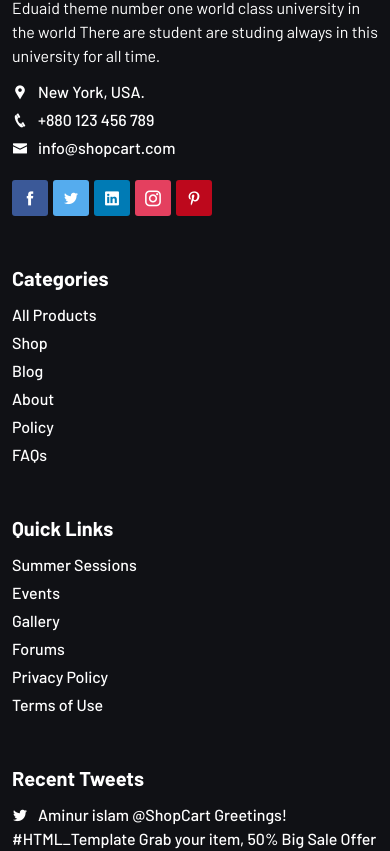
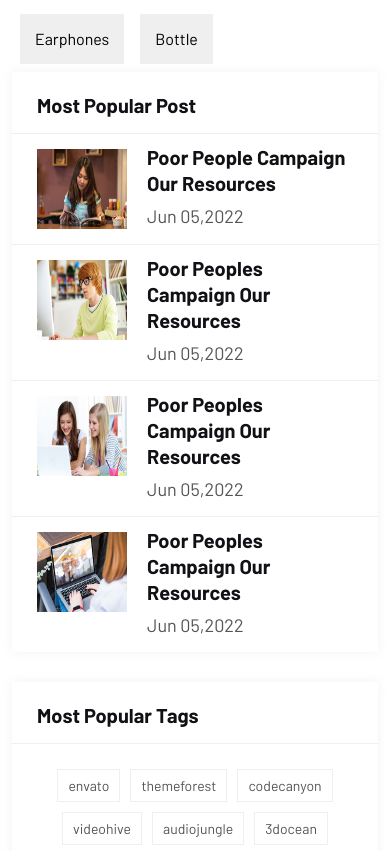
Before and after one commit to Arsdev998/shop-cart, a React (Vite) app: page /shop in a window 390 px wide. Shown: the part 6139-6990 px from the top of the page. Built offline with nearby package versions, Linux system fonts and the light colour scheme.

Commit message:
product display

```diff
--- a/src/main.jsx
+++ b/src/main.jsx
@@ -17,6 +17,7 @@ import { createBrowserRouter, RouterProvider } from "react-router-dom";
 import Home from "./home/Home.jsx";
 import Blog from "./blog/Blog.jsx";
 import Shop from "./shop/Shop.jsx";
+import SingleProduct from "./shop/SingleProduct.jsx";
 
 const router = createBrowserRouter([
   {
@@ -25,7 +26,8 @@ const router = createBrowserRouter([
     children: [
       { path: "/", element: <Home /> },
       { path: "/blog", element: <Blog /> },
-      {path:'/shop',element:<Shop/>}
+      { path: "/shop", element: <Shop /> },
+      {path:"shop/:id", element:<SingleProduct/>}
     ],
   },
 ]);
--- /dev/null
+++ b/src/shop/PopularPost.jsx
@@ -0,0 +1,60 @@
+import React from "react";
+import { Link } from "react-router-dom";
+const title = "Most Popular Post";
+const postList = [
+  {
+    id: 1,
+    imgUrl: "/src/assets/images/blog/10.jpg",
+    imgAlt: "rajibraj91",
+    title: "Poor People Campaign Our Resources",
+    date: "Jun 05,2022",
+  },
+  {
+    id: 2,
+    imgUrl: "/src/assets/images/blog/11.jpg",
+    imgAlt: "rajibraj91",
+    title: "Poor Peoples Campaign Our Resources",
+    date: "Jun 05,2022",
+  },
+  {
+    id: 3,
+    imgUrl: "/src/assets/images/blog/12.jpg",
+    imgAlt: "rajibraj91",
+    title: "Poor Peoples Campaign Our Resources",
+    date: "Jun 05,2022",
+  },
+  {
+    id: 4,
+    imgUrl: "/src/assets/images/blog/09.jpg",
+    imgAlt: "rajibraj91",
+    title: "Poor Peoples Campaign Our Resources",
+    date: "Jun 05,2022",
+  },
+];
+const PopularPost = () => {
+  return (
+    <div className="widget widget-post ">
+      <div className="widget-header">
+        <h5 className="title">{title}</h5>
+      </div>
+
+      <ul className="widget-wrapper">
+        {
+            postList.map((blog,i)=> (
+                <li key={i} className="d-flex flex-wrap justify-content-between">
+                    <div className="post-thumb">
+                        <Link to={`/blog/${blog.id}`}><img src={blog.imgUrl} alt="" /></Link>
+                    </div>
+                    <div className="post-content">
+                        <Link to={`/blog/${blog.id}`}><h5>{blog.title}</h5></Link>
+                        <p>{blog.date}</p>
+                    </div>
+                </li>
+            ))
+        }
+      </ul>
+    </div>
+  );
+};
+
+export default PopularPost;
--- a/src/shop/ProductCard.jsx
+++ b/src/shop/ProductCard.jsx
@@ -3,7 +3,6 @@ import { Link } from "react-router-dom";
 import Ratting from "../components/Ratting";
 
 const ProductCard = ({ GridList, product }) => {
-  console.log(product);
   return (
     <div
       className={`shop-product-wrap row justify-content-center ${
@@ -16,8 +15,7 @@ const ProductCard = ({ GridList, product }) => {
             {/* product images */}
             <div className="product-thumb">
               <div className="pro-thumb">
-                <img
-                 src={product.img} alt="" />
+                <img src={product.img} alt="" />
               </div>
               {/* product action link */}
               <div className="product-action-link">
--- /dev/null
+++ b/src/shop/ProductDisplay.jsx
@@ -0,0 +1,11 @@
+import React from 'react'
+
+const ProductDisplay = ({item}) => {
+    console.log(item);
+    const {name, id, price, ratingsCount} = item
+  return (
+    <div>ProductDisplay:{name}</div>
+  )
+}
+
+export default ProductDisplay
--- a/src/shop/Seacrh.jsx
+++ b/src/shop/Seacrh.jsx
@@ -24,19 +24,29 @@ const Seacrh = ({ products, GridList }) => {
 
       {/* showing serach result */}
       <div className="">
-        {
-          seacrhTerm && filteredProducts.map((product)=> (
+        {seacrhTerm &&
+          filteredProducts.map((product) => (
             <Link key={product.id} to={`/shop/${product.id}`}>
               <div className="d-flex gap-3 p-2">
                 <div className="">
                   <div className="pro-thumb h-25">
-                        <img src={product.img} alt="" width={70} className="flex-{grow|shrink|-0}"/>
+                    <img
+                      src={product.img}
+                      alt=""
+                      width={70}
+                      className="flex-{grow|shrink|-0}"
+                    />
                   </div>
+                </div>
+                <div className="product-content">
+                  <p>
+                    <Link to={`/shop/${product.id}`}>{product.name}</Link>
+                  </p>
+                  <h6>${product.price}</h6>
                 </div>
               </div>
             </Link>
-          ))
-        }
+          ))}
       </div>
     </div>
   );
--- a/src/shop/Shop.jsx
+++ b/src/shop/Shop.jsx
@@ -5,6 +5,9 @@ import Data from "../products.json";
 import ProductCard from "./ProductCard";
 import Pagination from "./Pagination";
 import Seacrh from "./Seacrh";
+import ShopCategory from "./ShopCategory";
+import PopularPost from "./PopularPost";
+import Tags from "./Tags";
 const Shop = () => {
   const [GridList, SetGridList] = useState(true);
   const [products, setProducts] = useState(Data);
@@ -24,6 +27,18 @@ const Shop = () => {
   // function to change the current page
   const paginate = (pageNumber) => {
     setCurrentPage(pageNumber);
+  };
+
+  // filter product base on category
+  const [selectedCategory, setSelectedCategory] = useState("All");
+  const menuItem = [...new Set(Data.map((VaL) => VaL.category))];
+
+  const filterItem = (curcat) => {
+    const newItem = Data.filter((newVaL) => {
+      return newVaL.category === curcat;
+    });
+    setSelectedCategory(curcat);
+    setProducts(newItem);
   };
 
   return (
@@ -64,9 +79,18 @@ const Shop = () => {
               </article>
             </div>
             <div className="col-lg-4 col-12">
-            <aside>
-              <Seacrh products={products} GridList={GridList}/>
-            </aside>
+              <aside>
+                <Seacrh products={products} GridList={GridList} />
+                <ShopCategory
+                  filterItem={filterItem}
+                  setItem={setProducts}
+                  menuItem={menuItem}
+                  setProducts={setProducts}
+                  setSelectedCategory={selectedCategory}
+                />
+                <PopularPost/>
+                <Tags/>
+              </aside>
             </div>
           </div>
         </div>
--- /dev/null
+++ b/src/shop/ShopCategory.jsx
@@ -0,0 +1,35 @@
+import React from "react";
+import Data from '../products.json'
+
+const ShopCategory = ({
+  filterItem,
+  setItem,
+  menuItem,
+  setProducts,
+  setSelectedCategory,
+}) => {
+  return (
+    <>
+      <div className="witget-header">
+        <h5 className="ms-2">All Category</h5>
+      </div>
+      <div>
+      <button onClick={() => setProducts(Data)} className={`m-2 ${setSelectedCategory === "All" ? "bg-warning" : ""}`}>All</button>
+        {menuItem.map((VaL, id) => {
+          return (
+
+            <button
+              key={id}
+              className={`m-2 ${setSelectedCategory === VaL ? "bg-warning" : ""}`}
+              onClick={() => filterItem(VaL)}
+            >
+              {VaL}
+            </button>
+          );
+        })}
+      </div>
+    </>
+  );
+};
+
+export default ShopCategory;
--- /dev/null
+++ b/src/shop/SingleProduct.jsx
@@ -0,0 +1,94 @@
+import React, { useEffect, useState } from "react";
+import { useParams } from "react-router-dom";
+import PageHeader from "../components/PageHeader";
+// swipper react component
+import { Swiper, SwiperSlide } from "swiper/react";
+// Import Swiper styles
+import "swiper/css";
+import { Autoplay } from "swiper/modules";
+import ProductDisplay from "./ProductDisplay";
+
+const SingleProduct = () => {
+  const [product, setProduct] = useState([]);
+  const { id } = useParams();
+  // console.log(id);
+  useEffect(() => {
+    fetch("/src/products.json")
+      .then((res) => res.json())
+      .then((data) => setProduct(data));
+  }, []);
+
+  const result = product.filter((p) => p.id === id);
+  console.log(result);
+  return (
+    <div>
+      <PageHeader title={"OUR SHOP SINGLE"} curpage={"Shop / Single Product"} />
+      <div className="shop-single padding-tb aside-bg">
+        <div className="container">
+          <div className="row justify-content-center">
+            <div className="col-lg-8 col-12">
+              <article>
+                <div className="product-details">
+                  <div className="row align-items-center">
+                    {/* image */}
+                    <div className="col-md-6 col-12">
+                      <div className="product-thumb">
+                        <div className="swiper-container pro-single-top">
+                          <Swiper
+                            spaceBetween={30}
+                            slidesPerView={1}
+                            loop={"true"}
+                            autoplay={{
+                              delay: 1500,
+                              disableOnInteraction: false,
+                            }}
+                            modules={[Autoplay]}
+                            navigation={{
+                              prevEl: ".pro-single-prev",
+                              nextvEl: ".pro-single-next",
+                            }}
+                            className="mySwiper"
+                          >
+                            {result.map((item, i) => (
+                              <SwiperSlide key={i}>
+                                <div className="single-thumb">
+                                  <img src={item.img} alt="" />
+                                </div>
+                              </SwiperSlide>
+                            ))}
+                          </Swiper>
+                          <div className="pro-single-next">
+                            <i className="icofont-rounded-left"></i>
+                          </div>
+                          <div className="pro-single-prev">
+                            <i className="icofont-rounded-right"></i>
+                          </div>
+                        </div>
+                      </div>
+                    </div>
+                    {/* details */}
+                    <div className="col-md-6 col-12">
+                        <div className="post-content">
+                            <div>
+                                {
+                                    result.map(item => <ProductDisplay key={item.id} item={item}/>)
+                                }
+                            </div>
+                        </div>
+                    </div>
+                  </div>
+                </div>
+
+                {/* reviews */}
+                <div className="review">review</div>
+              </article>
+            </div>
+            <div className="col-lg-4 col-12">right side</div>
+          </div>
+        </div>
+      </div>
+    </div>
+  );
+};
+
+export default SingleProduct;
--- /dev/null
+++ b/src/shop/Tags.jsx
@@ -0,0 +1,29 @@
+import React from "react";
+const title = "Most Popular Tags";
+const tagsList = [
+  { link: "#", text: "envato" },
+  { link: "#", text: "themeforest" },
+  { link: "#", text: "codecanyon" },
+  { link: "#", text: "videohive" },
+  { link: "#", text: "audiojungle" },
+  { link: "#", text: "3docean" },
+  { link: "#", text: "envato" },
+  { link: "#", text: "themeforest" },
+  { link: "#", text: "codecanyon" },
+];
+const Tags = () => {
+  return <div className="widget widget-tags">
+    <div className="widget-header">
+        <h5 className="title">{title}</h5>
+    </div>
+    <ul className="widget-wrapper">
+        {
+            tagsList.map((tags, i)=>(
+                <li key={i}><a href={tags.link}>{tags.text}</a></li>
+            ))
+        }
+    </ul>
+  </div>;
+};
+
+export default Tags;
```
Lines whose indentation alone changed are shown as unchanged.
